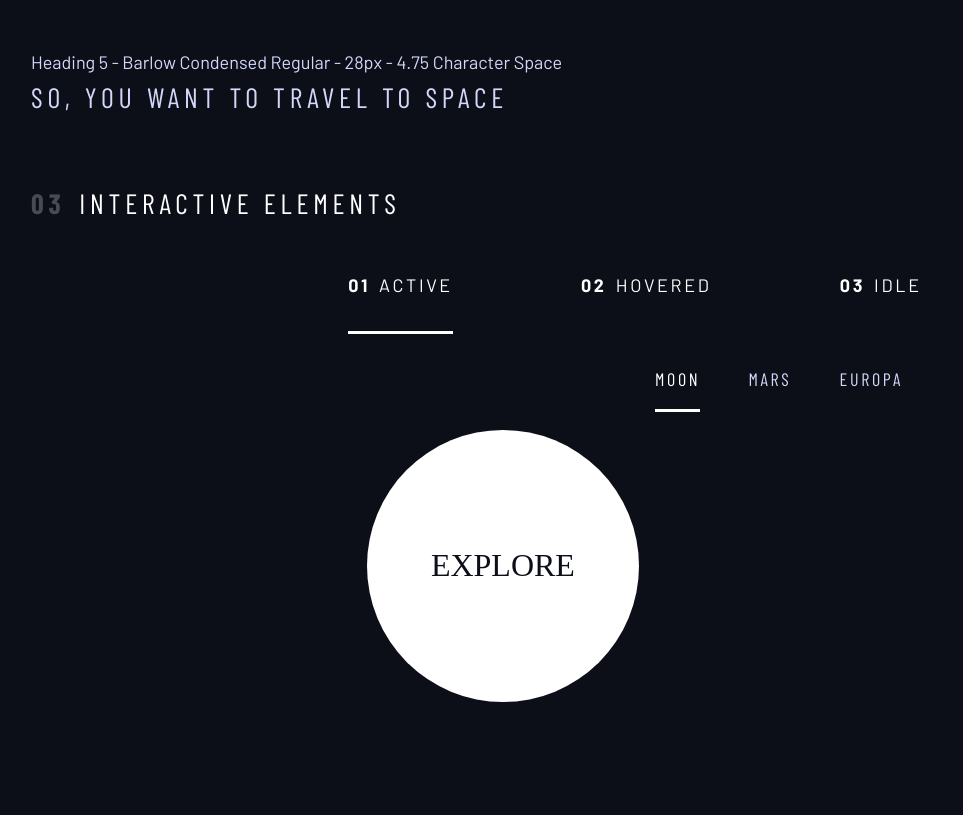
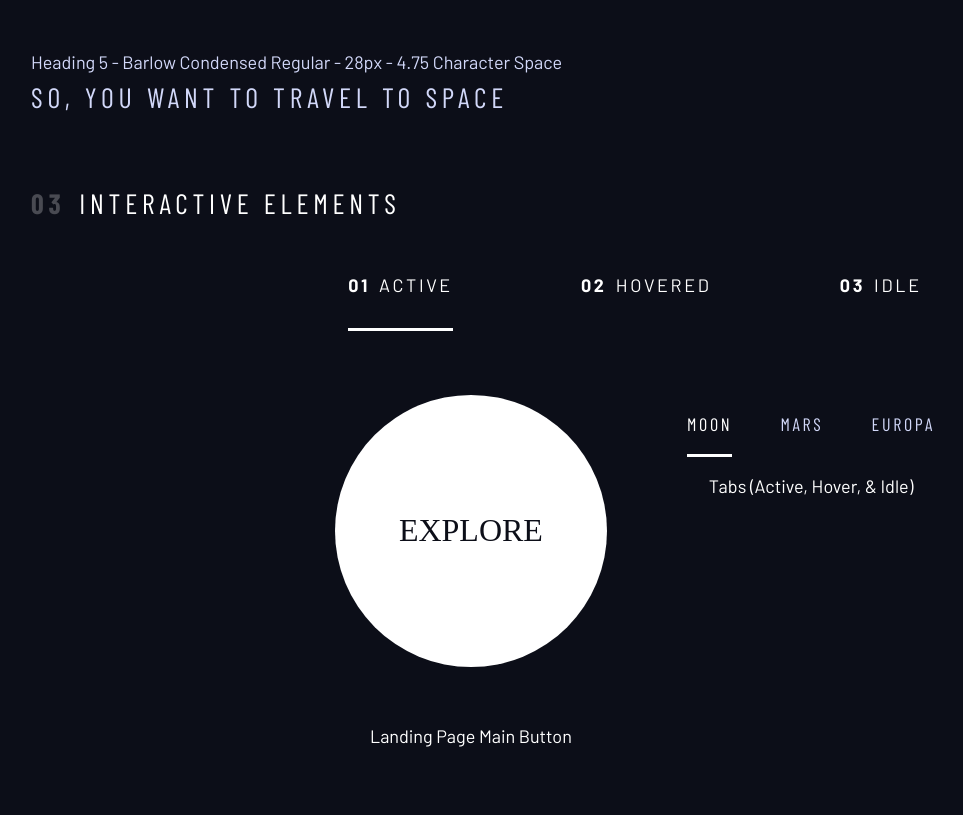
Before and after one commit to leahwho/space-tourism, a plain HTML site: page design-system.html in a window 1280 px wide. Shown: the part 1115-1930 px from the top of the page, without its empty margins (5-968 px from the left). Drawn offline with nearby package versions, Linux system fonts and the light colour scheme; a web font is replaced by a local one.

Commit message:
hover fix!

```diff
--- a/design-system.html
+++ b/design-system.html
@@ -88,36 +88,39 @@
         <h2 class="numbered-title"><span>03</span> Interactive elements</h2>
 
         <!-- navigation -->
-        <div>
+        <div style="margin-top: 3rem;">
           <nav>
-            <ul class="primary-navigation underline-indicators flex">
-              <li class="active"><a class="uppercase text-white letter-spacing-2" href="#"><span>01</span>Active</a>
-              <li><a class="uppercase text-white letter-spacing-2" href="#"><span>02</span>Hovered</a>
-              <li><a class="uppercase text-white letter-spacing-2" href="#"><span>03</span>Idle</a>
+            <ul class="primary-navigation flex">
+              <li class="active"><a class="underline-indicators uppercase text-white letter-spacing-2" href="#"><span>01</span>Active</a>
+              <li><a class="underline-indicators uppercase text-white letter-spacing-2" href="#"><span>02</span>Hovered</a>
+              <li><a class="underline-indicators uppercase text-white letter-spacing-2" href="#"><span>03</span>Idle</a>
             </ul>
           </nav>
         </div>
 
-        <div class="flex">
-          <div style="margin-top: 5rem">
+        <div class="flex" style="gap: var(--gap, 5rem)">
+          <div style="margin-top: 5rem; text-align: center;">
             <!-- explore button -->
             <a href='#' class='large-button bg-white text-dark ff-serif fs-600 uppercase'>Explore</a>
+            <p style='margin-top: 7vh;'>Landing Page Main Button</p>
           </div>
 
           <div style="margin-bottom: 50vh">
             <!-- Tabs -->
-            <div class="tab-list underline-indicators flex">
-              <button aria-selected='true' class="uppercase text-light letter-spacing-2 bg-dark ff-sans-cond">
+            <div class='flex-columns' style="margin-top: 10vh; text-align: center;">
+              <div class="tab-list flex">
+                <button aria-selected='true' class="underline-indicators uppercase text-light letter-spacing-2 bg-dark ff-sans-cond">
                   Moon
                 </button>
-              <button aria-selected='false' class="uppercase text-light letter-spacing-2 bg-dark ff-sans-cond">
+                <button aria-selected='false' class="underline-indicators uppercase text-light letter-spacing-2 bg-dark ff-sans-cond">
                   Mars
                 </button>
-              <button aria-selected='false' class="uppercase text-light letter-spacing-2 bg-dark ff-sans-cond">
+                <button aria-selected='false' class="underline-indicators uppercase text-light letter-spacing-2 bg-dark ff-sans-cond">
                   Europa
                 </button>
               </div>
-
+              <p>Tabs (Active, Hover, & Idle)</p>
+            </div>
             <!-- Dots -->
 
 
--- a/index.css
+++ b/index.css
@@ -95,6 +95,12 @@ select {
   display: flex;
   justify-content: center;
   gap: var(--gap, 1rem)
+}
+
+.flex-columns {
+  display: flex;
+  flex-direction: column;
+  gap: var(--gap, 1rem);
 }
 
 .grid {
@@ -253,24 +259,28 @@ p {
   margin-right: .5em;
 }
 
-.underline-indicators > * {
+.active > a {
+  border-bottom: .2rem solid hsl( var(--clr-white) / 1);
+}
+
+.underline-indicators {
   padding: var(--underline-gap, 1rem) 0;
   border: 0;
   cursor: pointer;
-  border-bottom: .2rem solid hsl( var(--clr-white) / 0 );
+  border-bottom: .2rem solid transparent;
 }
 
-.underline-indicators > *:hover,
-.underline-indicators > *:focus {
+.underline-indicators:hover,
+.underline-indicators:focus {
   border-color: hsl( var(--clr-white) / .5 );
-}
-
-.underline-indicators > .active,
-.underline-indicators > [aria-selected="true"] {
-  color: hsl( var(--clr-white) / 1);
-  border-color: hsl( var(--clr-white) / 1);
 }
 
 .tab-list {
   --gap: 3rem;
 }
+
+.tab-list > .active,
+.tab-list > [aria-selected="true"] {
+  color: hsl( var(--clr-white) / 1);
+  border-color: hsl( var(--clr-white) / 1);
+}
```
Also changed, not shown: index.html (+2 -2 lines). Lines whose indentation alone changed are shown as unchanged.
